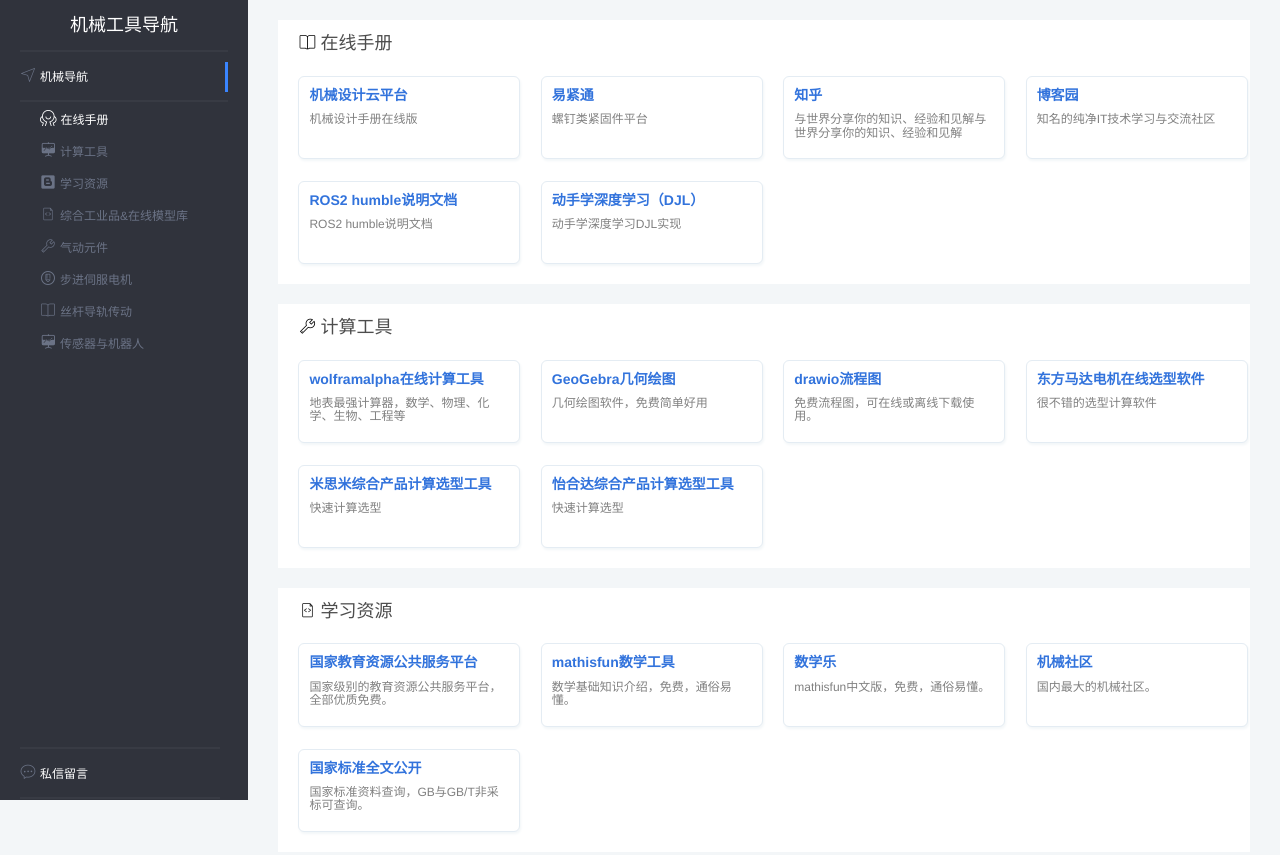
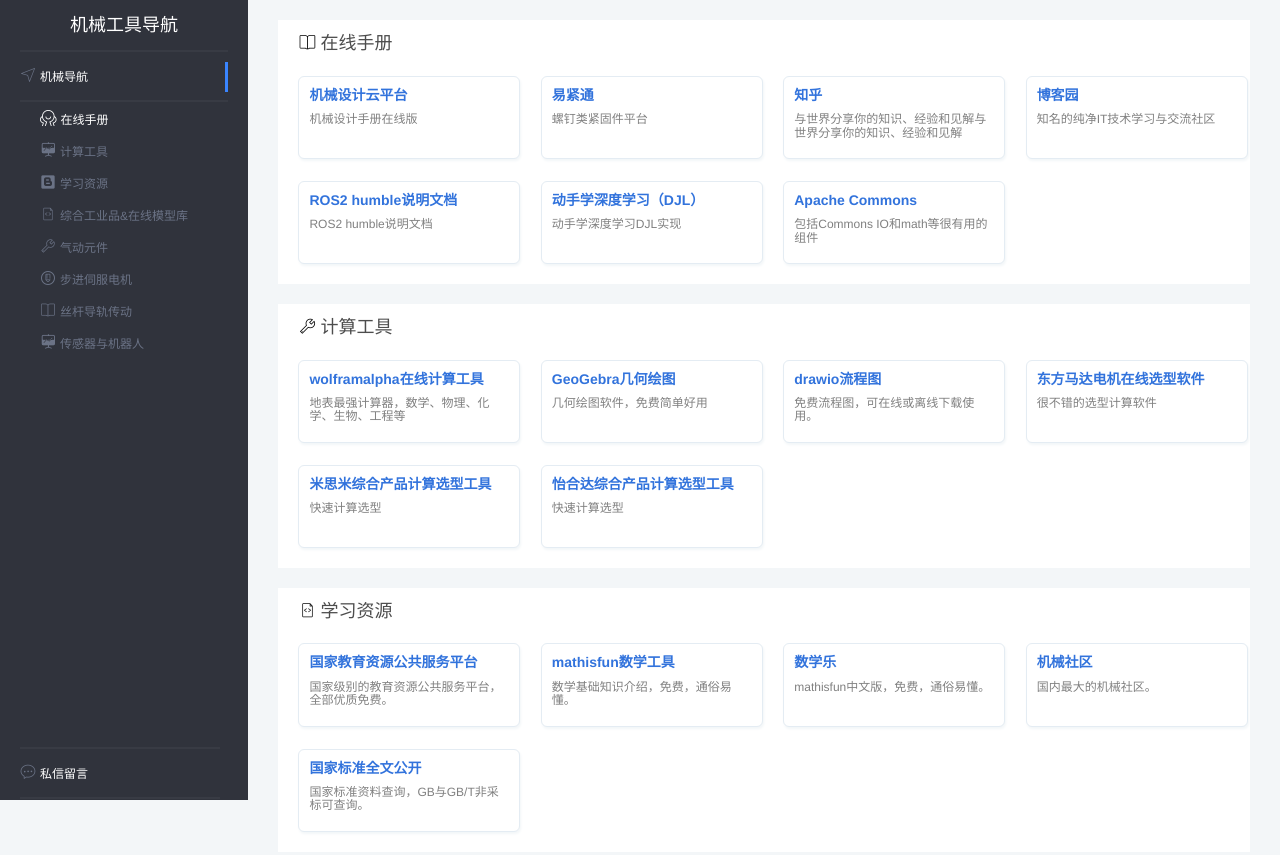
Before and after one commit to university666/university666.github.io, a plain HTML site: page index.html in a window 1280 px wide. Shown: the top 855 px of the page. Drawn offline with nearby package versions, Linux system fonts and the light colour scheme; a script that the page names is missing.

Commit message:
Update index.html

```diff
--- a/index.html
+++ b/index.html
@@ -114,6 +114,12 @@
                             <div class="item">
                                 <div class="no-logo"> 动手学深度学习（DJL）</div>
                                 <div class="desc">动手学深度学习DJL实现</div>
+                            </div>
+                        </a>
+			<a target="_blank" href="https://commons.apache.org/">
+                            <div class="item">
+                                <div class="no-logo"> Apache Commons</div>
+                                <div class="desc">包括Commons IO和math等很有用的组件</div>
                             </div>
                         </a>
                     </div>
```
